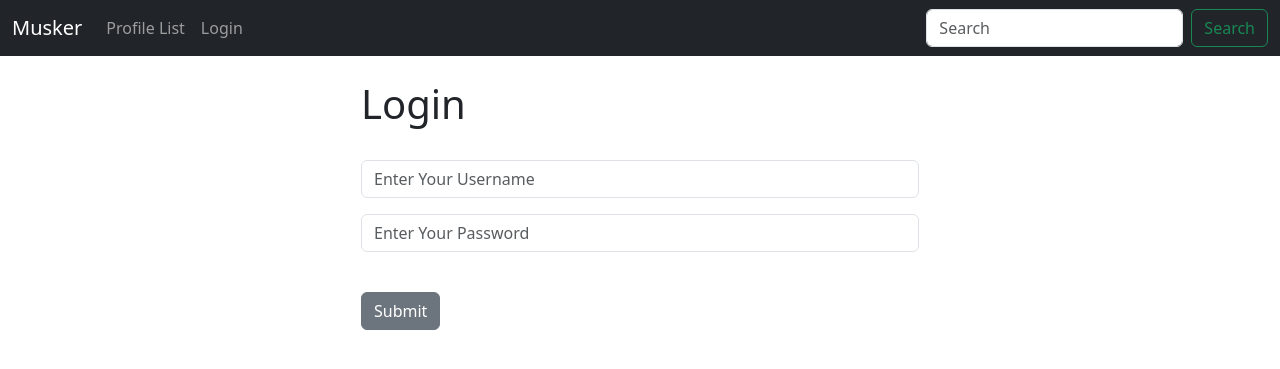
After one commit to nevilia/Twitter-Clone, a Django app: a page that uses musker/templates/login.html in a window 1280 px wide. The commit adds this page. Shown: the top 369 px of the page. Run offline with Django 4.2, Linux system fonts and the light colour scheme.

Commit message:
Added Login and Logout

```diff
--- /dev/null
+++ b/musker/templates/login.html
@@ -0,0 +1,25 @@
+{% extends 'base.html' %}
+{% block content %}
+
+{% if user.is_authenticated %}
+    <h1>Your're Already Logged In!</h1>
+{% else %}
+    <div class="col-md-6 offset-md-3">
+        <h1>Login</h1>
+        <br>
+        <form method="POST" action="{% url 'login' %}">
+            {% csrf_token %}
+            <div class="mb-3">
+            <input type="text" class="form-control" name="username" placeholder="Enter Your Username">
+            </div>
+            <div class="mb-3">
+            <input type="password" class="form-control" name="password" placeholder="Enter Your Password">
+            </div>
+            <br>
+            <button type="submit" class="btn btn-secondary">Submit</button>
+        </form>
+    </div>
+
+
+{% endif %}
+{% endblock content %}
--- a/musker/templates/navbar.html
+++ b/musker/templates/navbar.html
@@ -11,9 +11,17 @@
             <a class="nav-link" href="{% url 'profile_list' %}">Profile List</a>
           </li>
           {% if user.is_authenticated %}
+            <li class="nav-item">
+              <a class="nav-link" href="{% url 'profile' request.user.id %}">My Profile</a>
+            </li>
+            <li class="nav-item">
+              <a class="nav-link" href="{% url 'logout'  %}">Logout</a>
+            </li>
+          {% else %}
           <li class="nav-item">
-            <a class="nav-link" href="{% url 'profile' request.user.id %}">My Profile</a>
-          </li>
+            <a class="nav-link" href="{% url 'login' %}">Login</a>
+
+
           {% endif %}
 
         </ul>
--- a/musker/urls.py
+++ b/musker/urls.py
@@ -5,4 +5,6 @@ urlpatterns = [
     path('', views.home, name='home'),
     path('profile_list/', views.profile_list, name='profile_list'),
     path('profile/<int:pk>', views.profile, name='profile'),
+    path('login/>', views.login_user, name='login'),
+    path('logout/>', views.logout_user, name='logout'),
 ]
--- a/musker/views.py
+++ b/musker/views.py
@@ -2,6 +2,8 @@ from django.shortcuts import redirect, render
 from django.contrib import messages
 from .models import Profile, Meep
 from .forms import MeepForm
+
+from django.contrib.auth import authenticate,login, logout
 
 # Create your views here.
 def home(request):
@@ -57,3 +59,24 @@ def profile(request, pk):
     else:
         messages.success(request, ("You Must Be Logged In!"))
         return redirect('home')
+
+def login_user(request):
+    if request.method == "POST":
+        username = request.POST['username']
+        password = request.POST['password']
+        user = authenticate(request, username=username, password=password)
+        if user is not None:
+            login(request, user)
+            messages.success(request, ("Welcome Back!"))
+            return redirect('home')
+        else:
+            messages.success(request, ("There was an error logging you in."))
+            return redirect('login')
+    else:
+        return render(request, "login.html", {})
+
+
+def logout_user(request):
+    logout(request)
+    messages.success(request, "You have been Logged Out.")
+    return redirect("home")
```
Also changed, not shown: db.sqlite3.
